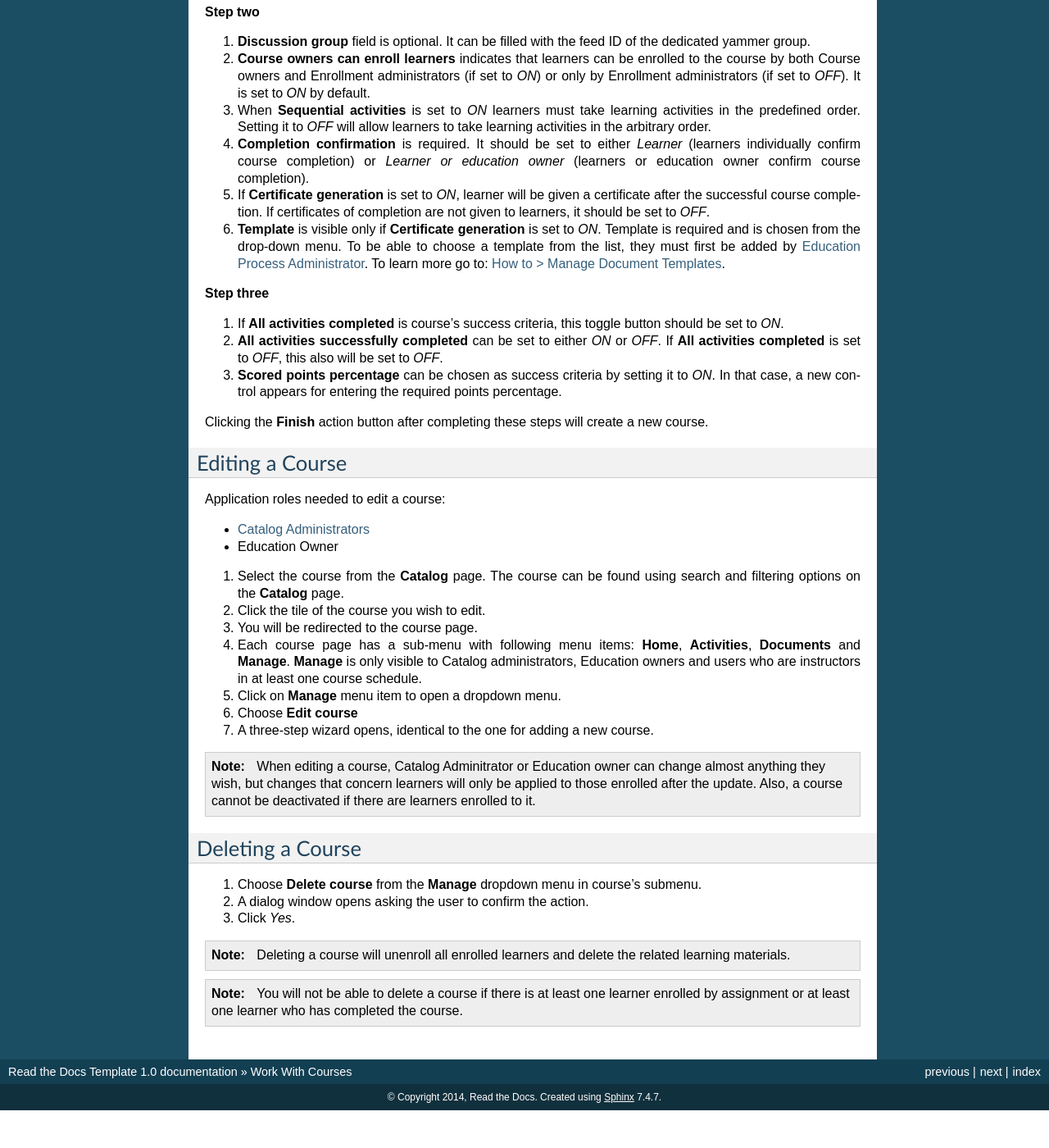
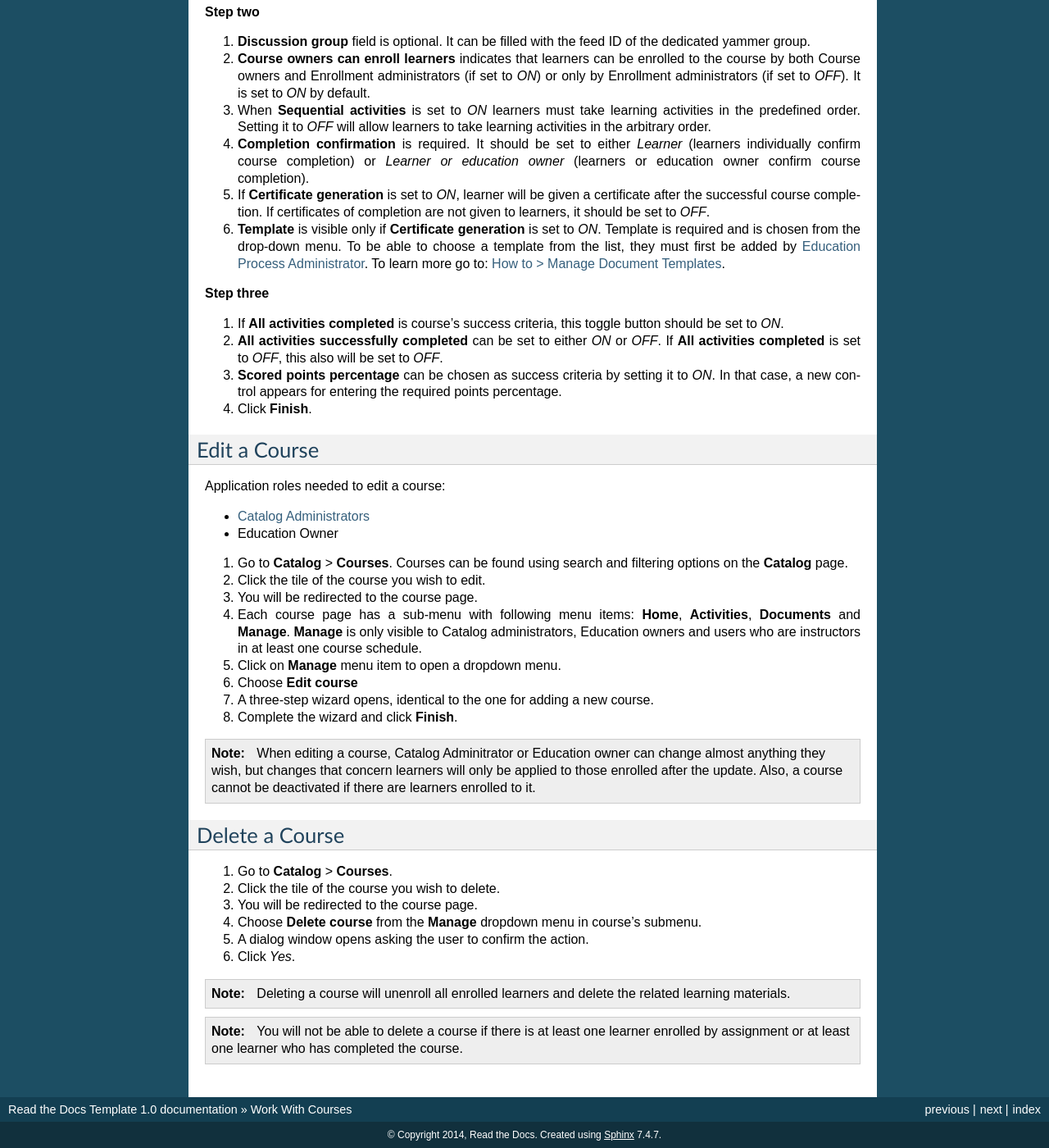
Before and after one commit to pslisko/performa365docs, a Sphinx documentation site: the page built from docs/howto/work_with_courses.rst, in a window 1280 px wide and 1400 px high, scrolled down 786 px. Shown: the whole window at 82% size. Built offline with Sphinx 7.4.7, drawn with Linux system fonts in a browser that asks for light colours; pages that are not in the unit, such as notebooks, are missing from menus; before the commit the page ends 2140 px from its top, so only the background shows below that; some of the changed text lies outside the part shown.

Commit message:
Update work_with_courses.rst

```diff
--- a/docs/howto/work_with_courses.rst
+++ b/docs/howto/work_with_courses.rst
@@ -38,10 +38,9 @@ The *New Course* button opens a three-step wizard. All required fields are marke
 #. If **All activities completed** is course's success criteria, this toggle button should be set to *ON*.
 #. **All activities successfully completed** can be set to either *ON* or *OFF*. If **All activities completed** is set to *OFF*, this also will be set to *OFF*.
 #. **Scored points percentage** can be chosen as success criteria by setting it to *ON*. In that case, a new control appears for entering the required points percentage.
+#. Click **Finish**.
 
-Clicking the **Finish** action button after completing these steps will create a new course.
-
-Editing a Course
+Edit a Course
 *****************
 
 Application roles needed to edit a course:
@@ -50,20 +49,24 @@ Application roles needed to edit a course:
 
 * :ref:`Education Owner <education_owner>`
 
-#. Select the course from the **Catalog** page. The course can be found using search and filtering options on the **Catalog** page.
+#. Go to **Catalog** > **Courses**. Courses can be found using search and filtering options on the **Catalog** page.
 #. Click the tile of the course you wish to edit.
 #. You will be redirected to the course page.
 #. Each course page has a sub-menu with following menu items: **Home**, **Activities**, **Documents** and **Manage**. **Manage** is only visible to Catalog administrators, Education owners and users who are instructors in at least one course schedule.
 #. Click on **Manage** menu item to open a dropdown menu.
 #. Choose **Edit course**
 #. A three-step wizard opens, identical to the one for adding a new course.
+#. Complete the wizard and click **Finish**.
 
 .. note:: When editing a course, Catalog Adminitrator or Education owner can change almost anything they wish, but changes that concern learners will only be applied to those enrolled after the update. Also, a course cannot be deactivated if there are learners enrolled to it.
 
 
-Deleting a Course
+Delete a Course
 ******************
 
+#. Go to **Catalog** > **Courses**.
+#. Click the tile of the course you wish to delete.
+#. You will be redirected to the course page.
 #. Choose **Delete course** from the **Manage** dropdown menu in course's submenu.
 #. A dialog window opens asking the user to confirm the action.
 #. Click *Yes*.
```
Also changed, not shown: other parts of docs/howto/work_with_courses.rst (+1 -1 lines).
